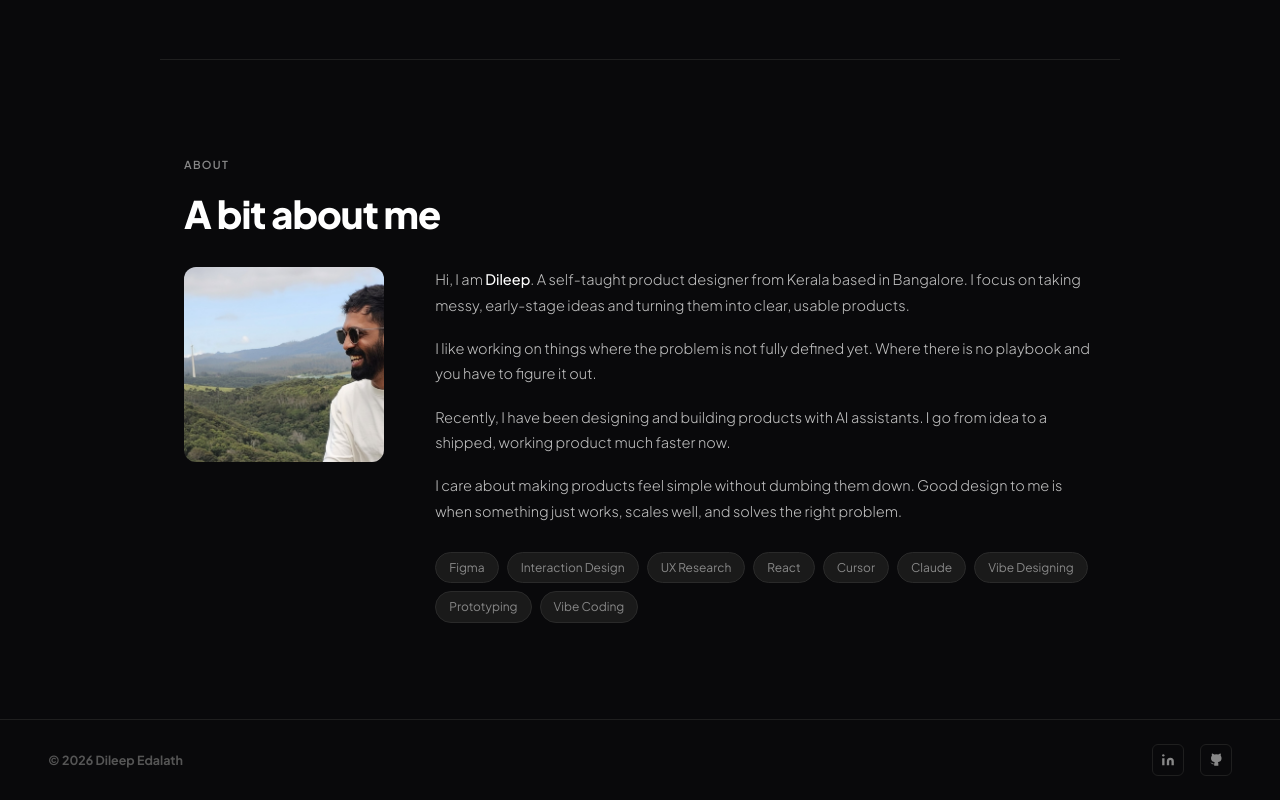
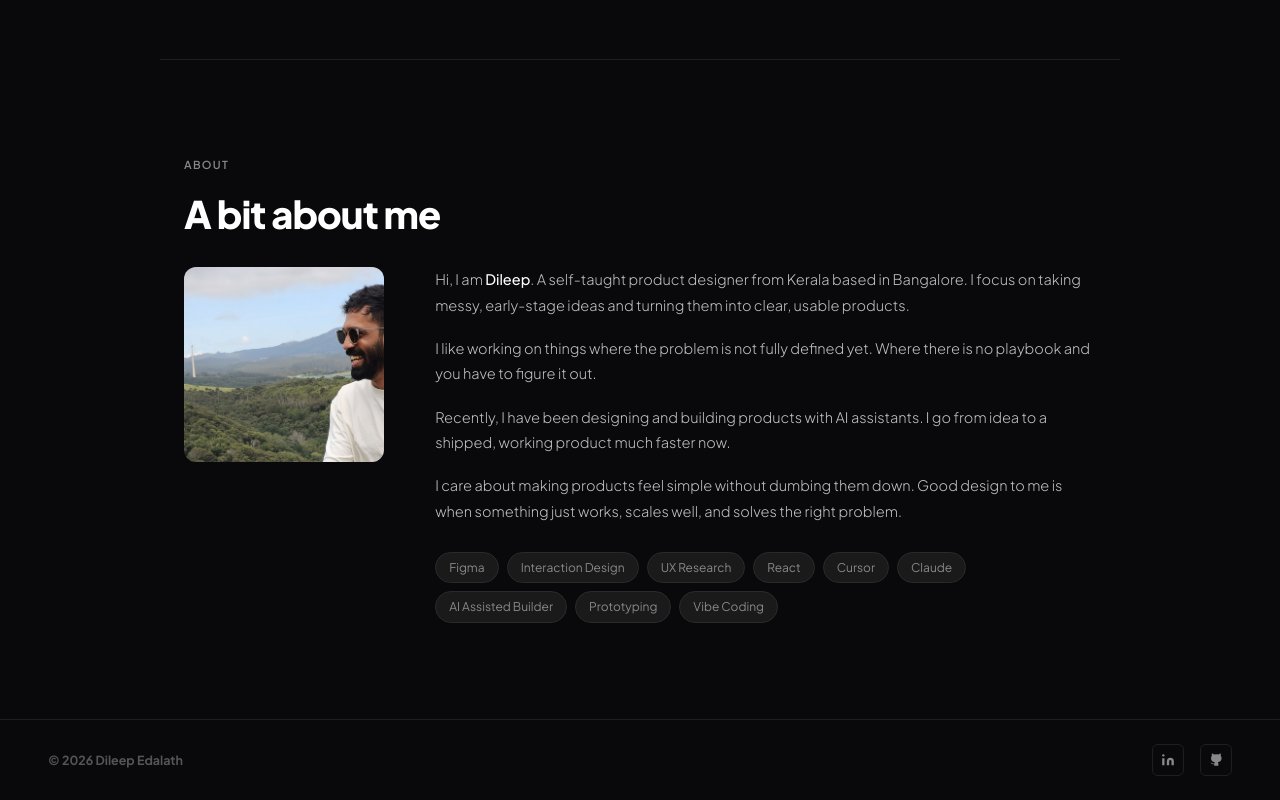
Before and after one commit to edalathdileep-ship-it/dileep-portfolio, a Next.js app: page / in a window 1280 px wide. Shown: the part 2339-3139 px from the top of the page. Built offline with nearby package versions, Linux system fonts and the light colour scheme.

Commit message:
update skills

```diff
--- a/components/sections/About.tsx
+++ b/components/sections/About.tsx
@@ -3,7 +3,7 @@ import Image from 'next/image'
 
 const skills = [
   'Figma', 'Interaction Design', 'UX Research', 'React',
-  'Cursor', 'Claude', 'Vibe Designing', 'Prototyping', 'Vibe Coding',
+  'Cursor', 'Claude', 'AI Assisted Builder', 'Prototyping', 'Vibe Coding',
 ]
 
 export default function About() {
```
